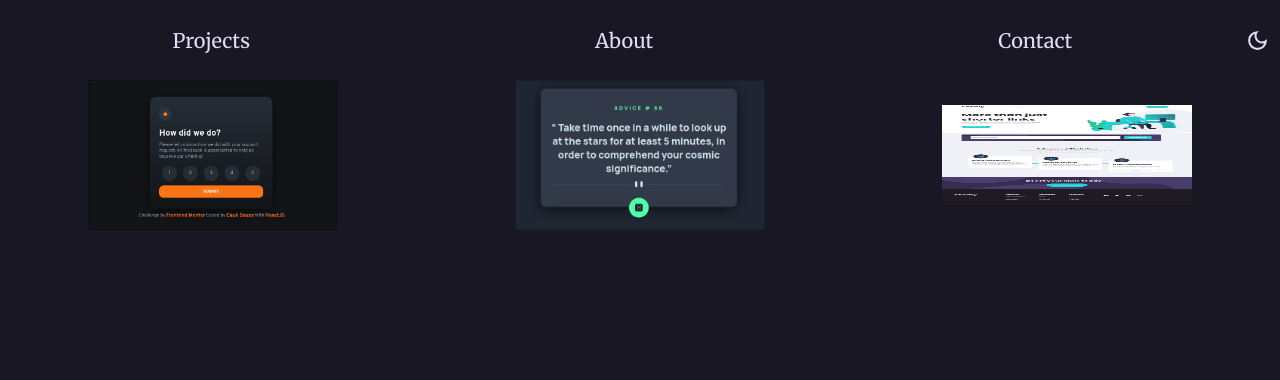
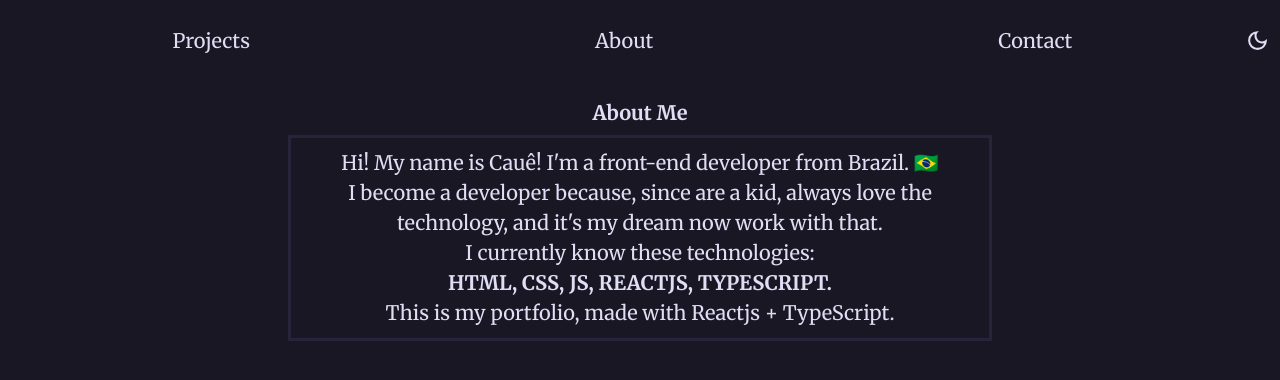
Before and after one commit to EuCaue/portfolio, a React (Vite) app: page / in a window 1280 px wide. Shown: the top 380 px of the page. Built offline with nearby package versions, Linux system fonts and the light colour scheme.

Commit message:
some fixes in the header && Aboutme

```diff
--- a/src/assets/styles/globalStyles.ts
+++ b/src/assets/styles/globalStyles.ts
@@ -1,13 +1,22 @@
 import { createGlobalStyle } from 'styled-components';
 
-export default createGlobalStyle`
+interface Theme {
+  body: string;
+  accentColor: string;
+  overlay: string;
+}
+
+export default createGlobalStyle<{ theme: Theme }>`
     * {
     margin: 0;
     padding: 0;
     box-sizing: border-box;
     font-size: 20px;
     font-family: 'Merriweather', serif;
-
+ ::selection {
+    color: ${(props) => props.theme.accentColor};
+    background-color: ${(props) => props.theme.overlay};
+  }
 }
 
 html, body, #root {
@@ -21,7 +30,8 @@ body {
   -ms-overflow-style: none;  /* IE and Edge */
   scrollbar-width: none;  /* Firefox */
 }
-  background-color: ${(props) => props.theme.body}
+background-color: ${(props) => props.theme.body};
+c
 
 }
 
--- a/src/assets/styles/themes.ts
+++ b/src/assets/styles/themes.ts
@@ -8,6 +8,8 @@ interface Colors {
   overlay: string;
   surface: string;
   gold: string;
+  fontSans: string;
+  fontSerif: string;
 }
 
 export const darkTheme: Colors = {
@@ -18,6 +20,8 @@ export const darkTheme: Colors = {
   overlay: `${colors.overlayDark}`,
   surface: `${colors.surfaceDark}`,
   gold: `${colors.goldDark}`,
+  fontSerif: '"Merriweather", serif',
+  fontSans: '"Poppins", sans-serif',
 };
 
 export const lightTheme: Colors = {
@@ -28,4 +32,6 @@ export const lightTheme: Colors = {
   overlay: `${colors.overlayWhite}`,
   surface: `${colors.surfaceWhite}`,
   gold: `${colors.goldWhite}`,
+  fontSerif: '"Merriweather", serif',
+  fontSans: '"Poppins", sans-serif',
 };
--- /dev/null
+++ b/src/components/About/index.tsx
@@ -0,0 +1,18 @@
+import React from 'react';
+import { Container, PAboutMe } from './styled';
+
+export default function About() {
+  return (
+    <Container>
+      <h1>About Me</h1>
+      <PAboutMe>
+        Hi! My name is Cauê! I&apos;m a front-end developer from Brazil. 🇧🇷{' '}
+        <br />I become a developer because, since are a kid, always love the
+        technology, and it&apos;s my dream now work with that. <br />I currently
+        know these technologies:{' '}
+        <strong>HTML, CSS, JS, REACTJS, TYPESCRIPT. </strong>
+        This is my portfolio, made with Reactjs + TypeScript.
+      </PAboutMe>
+    </Container>
+  );
+}
--- /dev/null
+++ b/src/components/About/styled.ts
@@ -0,0 +1,39 @@
+/* eslint-disable import/prefer-default-export */
+import styled from 'styled-components';
+
+export const Container = styled.section`
+  display: flex;
+  align-items: center;
+  justify-content: center;
+  color: ${(props) => props.theme.text};
+  flex-flow: wrap column;
+  margin-top: 1em;
+  font-family: ${(props) => props.theme.fontSans};
+`;
+
+export const PAboutMe = styled.p`
+  display: flex;
+  align-items: center;
+  justify-content: center;
+  flex-wrap: wrap;
+  color: ${(props) => props.theme.text};
+  text-align: center;
+  width: 55%;
+  line-height: 1.5em;
+  margin-top: 0.5em;
+  padding: 0.5em;
+  border: 3px solid ${(props) => props.theme.overlay};
+  animation: 1s P linear;
+
+  @keyframes P {
+    from {
+      width: 60%;
+      margin: 50em;
+      border: none;
+    }
+    to {
+      width: 55%;
+      border: 3px solid ${(props) => props.theme.overlay};
+    }
+  }
+`;
--- a/src/components/Header/index.tsx
+++ b/src/components/Header/index.tsx
@@ -6,14 +6,17 @@ interface Props {
   toggleTheme: () => void;
 }
 export default function Header({ toggleTheme }: Props): JSX.Element {
+  // NOTE: Darktheme
   const storedDarkMode = JSON.parse(localStorage.getItem('DarkMode') || '{}');
   const [dark, setDark] = useState<boolean>(storedDarkMode);
+
   localStorage.setItem('DarkMode', JSON.stringify(dark));
+
   return (
     <Navbar>
       <a href="projects">Projects</a>
       <a href="about">About</a>
-      <a href="aaa">Contact</a>
+      <a href="contact">Contact</a>
 
       <DarkModeSwitcher
         onClick={() => {
--- a/src/pages/Portfolio/index.tsx
+++ b/src/pages/Portfolio/index.tsx
@@ -1,6 +1,7 @@
 import React from 'react';
 
 import Header from '../../components/Header';
+import About from '../../components/About';
 import Projects from '../../components/Projects';
 
 interface Props {
@@ -11,7 +12,8 @@ export default function Portfolio({ toggleTheme }: Props) {
   return (
     <>
       <Header toggleTheme={toggleTheme} />
-      <Projects />
+      {/* <Projects /> */}
+      <About />
     </>
   );
 }
```
